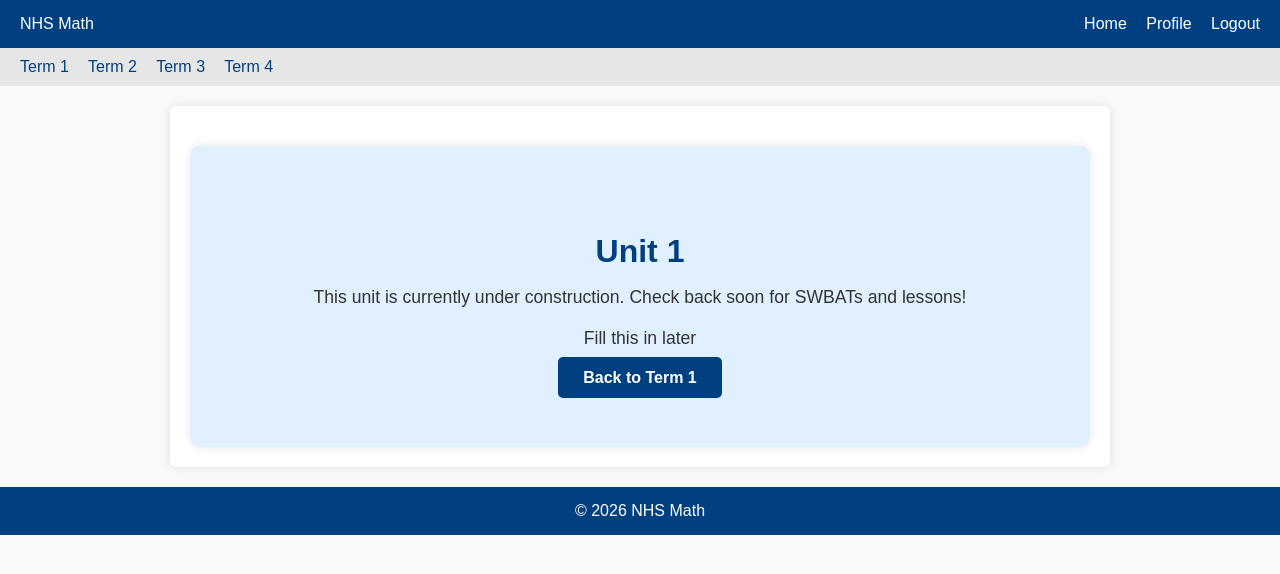
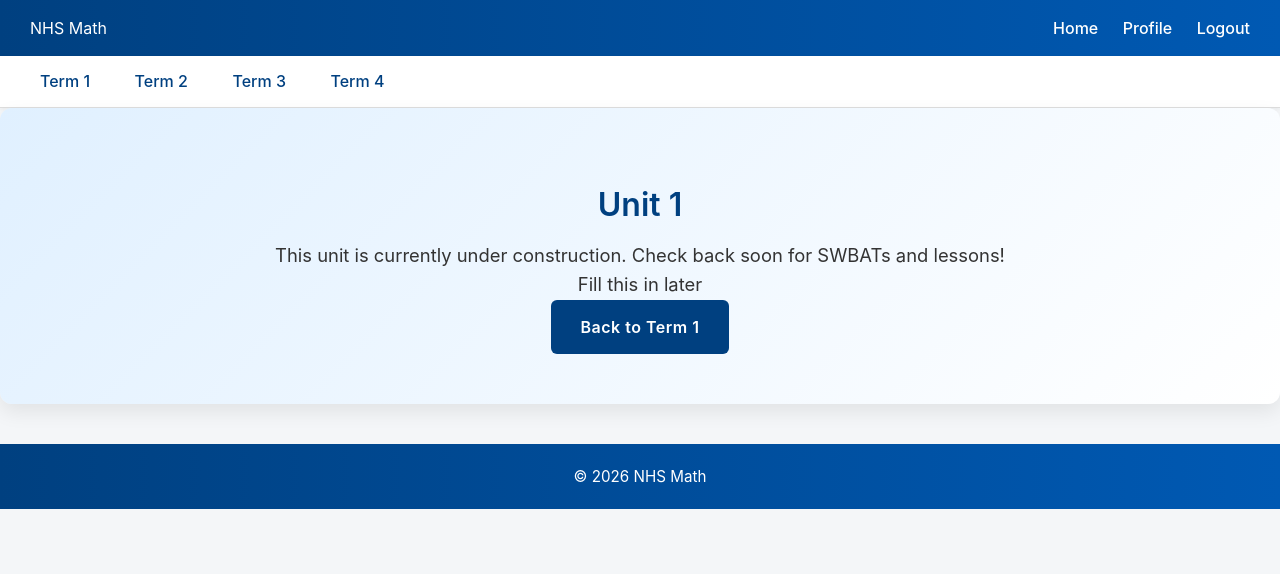
Before and after one commit to ryan-hyn/nhs-math, a Flask app: page /unit_1 in a window 1280 px wide. Shown: the top 574 px of the page. Run offline with Flask 3, Linux system fonts and the light colour scheme; the visitor is signed in with stand-in values (Sample User, id 1).

Commit message:
V1.4.3 Unit Card Revamp

```diff
--- a/app/static/style.css
+++ b/app/static/style.css
@@ -1,399 +1,275 @@
-/* ------------------- General body styles ------------------- */
+/* =================== GENERAL IMPROVEMENTS =================== */
+
+/* Base body styles */
 body {
-    font-family: Arial, sans-serif;
+    font-family: 'Inter', Arial, sans-serif; /* Modern font */
+    line-height: 1.65;
     margin: 0;
     padding: 0;
-    background-color: #f9f9f9;
+    background-color: #f4f6f8; /* softer, modern light gray */
     color: #333;
 }
 
-/* ------------------- Top navbar ------------------- */
+/* Links */
+a {
+    color: #004080;
+    text-decoration: none;
+    transition: all 0.2s ease;
+}
+a:hover {
+    color: #00264d;
+    text-decoration: underline;
+}
+
+/* Headings */
+h1, h2, h3, h4, h5, h6 {
+    color: #004080;
+    font-weight: 600;
+    line-height: 1.3;
+}
+
+/* ------------------- HEADER ------------------- */
 header {
-    background-color: #004080;
+    background: linear-gradient(90deg, #004080, #0059b3);
     color: white;
-    padding: 15px 20px;
+    padding: 15px 30px;
     display: flex;
     justify-content: space-between;
     align-items: center;
+    box-shadow: 0 2px 8px rgba(0,0,0,0.1);
+}
+header a {
+    color: white;
+    margin-left: 20px;
+    font-weight: 500;
 }
 
-header a {
-    color: white;
-    text-decoration: none;
-    margin-left: 15px;
-}
-
-header a:hover {
-    text-decoration: underline;
-}
-
-/* ------------------- Secondary navbar (terms) ------------------- */
+/* ------------------- NAVIGATION ------------------- */
 nav {
-    background-color: #e6e6e6;
-    padding: 10px 20px;
+    background-color: #ffffff;
+    border-bottom: 1px solid #ddd;
+    padding: 12px 30px;
+    box-shadow: 0 1px 4px rgba(0,0,0,0.05);
 }
 
 nav a {
     color: #004080;
-    text-decoration: none;
-    margin-right: 15px;
+    font-weight: 500;
+    margin-right: 20px;
+    padding: 6px 10px;
+    border-radius: 5px;
+    transition: background-color 0.2s, color 0.2s;
 }
 
 nav a:hover {
-    text-decoration: underline;
+    background-color: #004080;
+    color: white;
 }
 
-/* ------------------- Main content container ------------------- */
-main {
-    max-width: 900px;
-    margin: 20px auto;
-    padding: 20px;
-    background-color: white;
-    border-radius: 6px;
-    box-shadow: 0 0 10px rgba(0,0,0,0.1);
+/* ------------------- HERO SECTION ------------------- */
+.hero, .unit-hero {
+    background: linear-gradient(135deg, #e0f0ff 0%, #ffffff 100%);
+    text-align: center;
+    padding: 80px 20px;
+    border-radius: 10px;
+    box-shadow: 0 8px 20px rgba(0,0,0,0.08);
+    margin-bottom: 40px;
 }
 
-/* ------------------- Flash messages ------------------- */
-ul.flash-messages {
-    background-color: #ffffcc;
-    padding: 10px;
-    border: 1px solid #cccc99;
-    list-style-type: none;
-    margin: 10px 0;
-}
-
-/* ------------------- Footer ------------------- */
-footer {
-    text-align: center;
-    background-color: #004080;
-    color: white;
-    padding: 15px;
-    margin-top: 20px;
-}
-
-/* ------------------- Hero Section ------------------- */
-.hero {
-    text-align: center;
-    padding: 80px 20px;
-    background: linear-gradient(120deg, #e0f0ff, #ffffff);
-    border-bottom: 2px solid #004080;
-}
-
-.hero h1 {
-    font-size: 2.5em;
-    color: #004080;
+.hero h1, .unit-hero h2 {
+    font-size: 2.5rem;
     margin-bottom: 15px;
 }
 
-.hero p {
-    font-size: 1.2em;
-    color: #333;
+.hero p, .unit-hero p {
+    font-size: 1.2rem;
+    color: #555;
     margin-bottom: 25px;
 }
 
-.hero .btn {
+.hero .btn, .unit-hero .btn {
     background-color: #004080;
     color: white;
-    padding: 12px 25px;
-    border-radius: 5px;
+    padding: 14px 30px;
+    border-radius: 6px;
+    font-weight: 600;
+    letter-spacing: 0.5px;
     text-decoration: none;
-    font-weight: bold;
-    transition: background-color 0.2s;
+    transition: all 0.3s ease;
+    display: inline-block;
 }
 
-.hero .btn:hover {
+.hero .btn:hover, .unit-hero .btn:hover {
     background-color: #003366;
+    box-shadow: 0 6px 18px rgba(0,0,0,0.2);
+    transform: translateY(-2px);
 }
 
-/* ------------------- Login / Register forms ------------------- */
+/* ------------------- FORM CONTAINERS ------------------- */
 main.form-container {
-    max-width: 400px;
-    margin: -60px auto 50px; /* lifts it closer to hero */
-    padding: 30px 25px;
+    max-width: 420px;
+    margin: -60px auto 60px;
+    padding: 35px 30px;
     background-color: white;
-    border-radius: 10px;
-    box-shadow: 0 8px 20px rgba(0,0,0,0.15);
-    transition: transform 0.2s;
+    border-radius: 12px;
+    box-shadow: 0 12px 28px rgba(0,0,0,0.12);
+    transition: transform 0.2s ease, box-shadow 0.2s ease;
 }
 
 main.form-container:hover {
-    transform: translateY(-5px); /* subtle hover lift */
+    transform: translateY(-3px);
+    box-shadow: 0 16px 36px rgba(0,0,0,0.16);
 }
 
-/* Make form inputs full width and look nice */
 form input[type="text"],
 form input[type="password"],
 form input[type="email"],
 form button {
     width: 100%;
-    padding: 10px 15px;
+    padding: 12px 15px;
     margin-bottom: 15px;
-    border-radius: 5px;
+    border-radius: 8px;
     border: 1px solid #ccc;
     font-size: 1em;
     box-sizing: border-box;
+    transition: all 0.2s ease;
 }
 
-/* Style submit button */
+form input:focus {
+    outline: none;
+    border-color: #004080;
+    box-shadow: 0 0 0 3px rgba(0,64,128,0.15);
+}
+
 form button {
     background-color: #004080;
     color: white;
     border: none;
+    font-weight: 600;
     cursor: pointer;
-    transition: background-color 0.2s;
+    transition: all 0.2s ease;
 }
 
 form button:hover {
     background-color: #003366;
+    box-shadow: 0 6px 18px rgba(0,0,0,0.15);
+    transform: translateY(-2px);
 }
 
-/* Error messages */
-.error {
-    color: red;
-    font-size: 0.9em;
+/* ------------------- POSTS AND CARDS ------------------- */
+.post-card, .term-card, .unit-card {
+    background-color: white;
+    border-radius: 12px;
+    padding: 20px 25px;
+    box-shadow: 0 6px 18px rgba(0,0,0,0.08);
+    transition: all 0.25s ease;
+    text-decoration: none;
+    color: inherit;
 }
 
-/* Links inside forms */
-main.form-container a {
-    color: #004080;
-    text-decoration: none;
+.post-card:hover, .term-card:hover, .unit-card:hover {
+    transform: translateY(-5px);
+    box-shadow: 0 12px 28px rgba(0,0,0,0.15);
 }
 
-main.form-container a:hover {
-    text-decoration: underline;
-}
-
-/* ------------------- Responsive for small screens ------------------- */
-@media (max-width: 500px) {
-    main.form-container {
-        margin: 20px;
-        padding: 20px;
-    }
-
-    .hero h1 {
-        font-size: 2em;
-    }
-
-    .hero p {
-        font-size: 1em;
-    }
-}
-/* ------------------- Index / Dashboard ------------------- */
-
-.page-container {
-    display: flex;
-    flex-direction: column;
-    gap: 25px;
-}
-
-.page-title {
-    font-size: 2em;
-    color: #004080;
-    margin-bottom: 10px;
-}
-
-/* ------------------- Posts feed ------------------- */
-
-.posts {
-    display: flex;
-    flex-direction: column;
-    gap: 15px;
-}
-
-.post-card {
-    background-color: #fdfdfd;
-    padding: 20px;
-    border-radius: 8px;
-    border-left: 5px solid #004080;
-    box-shadow: 0 2px 8px rgba(0,0,0,0.08);
-    transition: transform 0.15s ease, box-shadow 0.15s ease;
-}
-
-.post-card:hover {
-    transform: translateY(-2px);
-    box-shadow: 0 4px 14px rgba(0,0,0,0.12);
-}
-
+/* Post meta styling */
 .post-meta {
     display: flex;
     justify-content: space-between;
     font-size: 0.85em;
     color: #666;
-    margin-bottom: 10px;
+    margin-bottom: 12px;
 }
 
 .post-meta .author {
-    font-weight: bold;
+    font-weight: 600;
     color: #004080;
 }
 
-.post-content {
-    font-size: 1.05em;
-    line-height: 1.6;
+/* Unit & term grids */
+.unit-grid, .term-grid, .posts {
+    display: flex;
+    flex-wrap: wrap;
+    justify-content: center;
+    gap: 25px;
 }
 
-/* ------------------- Empty state ------------------- */
+.unit-card, .term-card {
+    text-align: center;
+    padding: 25px 20px;
+    width: 220px;
+    font-weight: 600;
+    transition: all 0.25s ease;
+    background: linear-gradient(135deg, #004080 0%, #0059b3 100%);
+    color: white;
+    border-radius: 12px;
+}
 
+.unit-card:hover, .term-card:hover {
+    background: linear-gradient(135deg, #003366 0%, #004080 100%);
+}
+
+/* ------------------- EMPTY STATES ------------------- */
 .empty-state {
     text-align: center;
     padding: 50px 20px;
     background: #f4f8ff;
-    border-radius: 10px;
+    border-radius: 12px;
     border: 1px dashed #aac4e6;
+    box-shadow: inset 0 0 0 1px #dde6f5;
+    font-weight: 500;
 }
 
-.empty-state p:first-child {
-    font-size: 1.2em;
-    font-weight: bold;
-    margin-bottom: 10px;
+/* ------------------- FOOTER ------------------- */
+footer {
+    text-align: center;
+    background: linear-gradient(90deg, #004080, #0059b3);
+    color: white;
+    padding: 20px;
+    margin-top: 40px;
+    font-size: 0.95em;
 }
 
-.empty-state p:last-child {
-    color: #555;
-}
-/* ------------------- Term cards dashboard ------------------- */
+/* ------------------- RESPONSIVE IMPROVEMENTS ------------------- */
+@media (max-width: 500px) {
+    main.form-container {
+        margin: 20px;
+        padding: 25px;
+    }
 
-.term-grid {
-    display: flex;
-    flex-wrap: wrap;
-    justify-content: center; /* centers items horizontally */
-    gap: 20px;
-    margin-top: 30px;
-}
-
-
-.term-card {
-    display: block;
-    padding: 25px;
-    background: white;
-    border-radius: 10px;
-    text-decoration: none;
-    color: inherit;
-    box-shadow: 0 4px 14px rgba(0,0,0,0.1);
-    transition: transform 0.15s ease, box-shadow 0.15s ease;
-}
-
-.term-card:hover {
-    transform: translateY(-4px);
-    box-shadow: 0 8px 24px rgba(0,0,0,0.15);
-}
-
-.term-card h2 {
-    color: #004080;
-    margin-bottom: 8px;
-}
-
-.term-card p {
-    color: #555;
-    margin: 0;
-}
-/* ------------------- Unit cards (Term pages) ------------------- */
-
-.unit-grid {
-    display: flex;
-    flex-wrap: wrap;
-    justify-content: center; /* centers items horizontally */
-    gap: 20px;
-    margin-top: 30px;
-}
-
-.unit-card {
-    display: block;
-    width: 220px;
-    padding: 20px;
-    background: white;
-    border-radius: 10px;
-    text-decoration: none;
-    color: inherit;
-    box-shadow: 0 4px 14px rgba(0,0,0,0.1);
-    transition: transform 0.15s ease, box-shadow 0.15s ease;
-    text-align: center;
-}
-
-.unit-card:hover {
-    transform: translateY(-5px);
-    box-shadow: 0 8px 24px rgba(0,0,0,0.15);
-}
-
-.unit-card h2 {
-    color: #004080;
-    margin-bottom: 10px;
-    font-size: 1.2rem;
-}
-
-.unit-card p {
-    color: #555;
-    font-size: 0.95rem;
-    margin: 0;
-}
-
-/* Responsive tweaks */
-@media (max-width: 500px) {
-    .unit-card {
-        width: 90%;
-        padding: 15px;
-    }
-    .hero h1 {
+    .hero h1, .unit-hero h2 {
         font-size: 1.8rem;
     }
-    .hero p {
+
+    .hero p, .unit-hero p {
         font-size: 1rem;
     }
-}
-.unit-grid {
-    display: flex;
-    justify-content: center; /* center horizontally */
-    gap: 20px; /* space between cards */
-    margin-top: 20px;
-    flex-wrap: wrap; /* wrap on smaller screens */
-}
 
-.unit-card {
-    background-color: #004080;
-    color: white;
-    padding: 20px 30px;
-    border-radius: 8px;
-    text-decoration: none;
-    font-weight: bold;
-    text-align: center;
-    transition: background-color 0.2s, transform 0.2s;
-}
-
-.unit-card:hover {
-    background-color: #003366;
-    transform: translateY(-5px);
+    .unit-card, .term-card {
+        width: 90%;
+        padding: 20px;
+    }
 }
 .unit-hero {
     text-align: center;
-    background-color: #e0f0ff;
-    padding: 60px 20px;
-    border-radius: 10px;
-    margin-top: 20px;
-    box-shadow: 0 0 10px rgba(0,0,0,0.1);
+    background: linear-gradient(135deg, #e0f0ff 0%, #ffffff 100%);
+    padding: 50px 30px;
+    border-radius: 12px;
+    margin-bottom: 30px;
+    box-shadow: 0 8px 20px rgba(0,0,0,0.08);
 }
 
 .unit-hero h2 {
     color: #004080;
-    font-size: 2em;
+    font-size: 2rem;
+    font-weight: 600;
     margin-bottom: 15px;
+    line-height: 1.3;
 }
 
 .unit-hero p {
-    font-size: 1.1em;
+    font-size: 1.15rem;
     color: #333;
-    margin-bottom: 20px;
+    margin: 0;
+    line-height: 1.6;
 }
-
-.unit-hero .btn {
-    background-color: #004080;
-    color: white;
-    padding: 12px 25px;
-    border-radius: 5px;
-    text-decoration: none;
-    font-weight: bold;
-    transition: background-color 0.2s;
-}
-
-.unit-hero .btn:hover {
-    background-color: #003366;
-}
--- a/requirements.txt
+++ b/requirements.txt
@@ -21,6 +21,7 @@ jwt==1.4.0
 Mako==1.3.10
 MarkupSafe==3.0.3
 pycparser==2.23
+PyJWT==2.10.1
 python-dotenv==1.2.1
 SQLAlchemy==2.0.45
 typing_extensions==4.15.0
```
Also changed, not shown: app/templates/term_1.html (+8 -2 lines), app/templates/term_2.html (+7 -3 lines), app/templates/term_3.html (+7 -3 lines), app/templates/term_4.html (+8 -8 lines).
